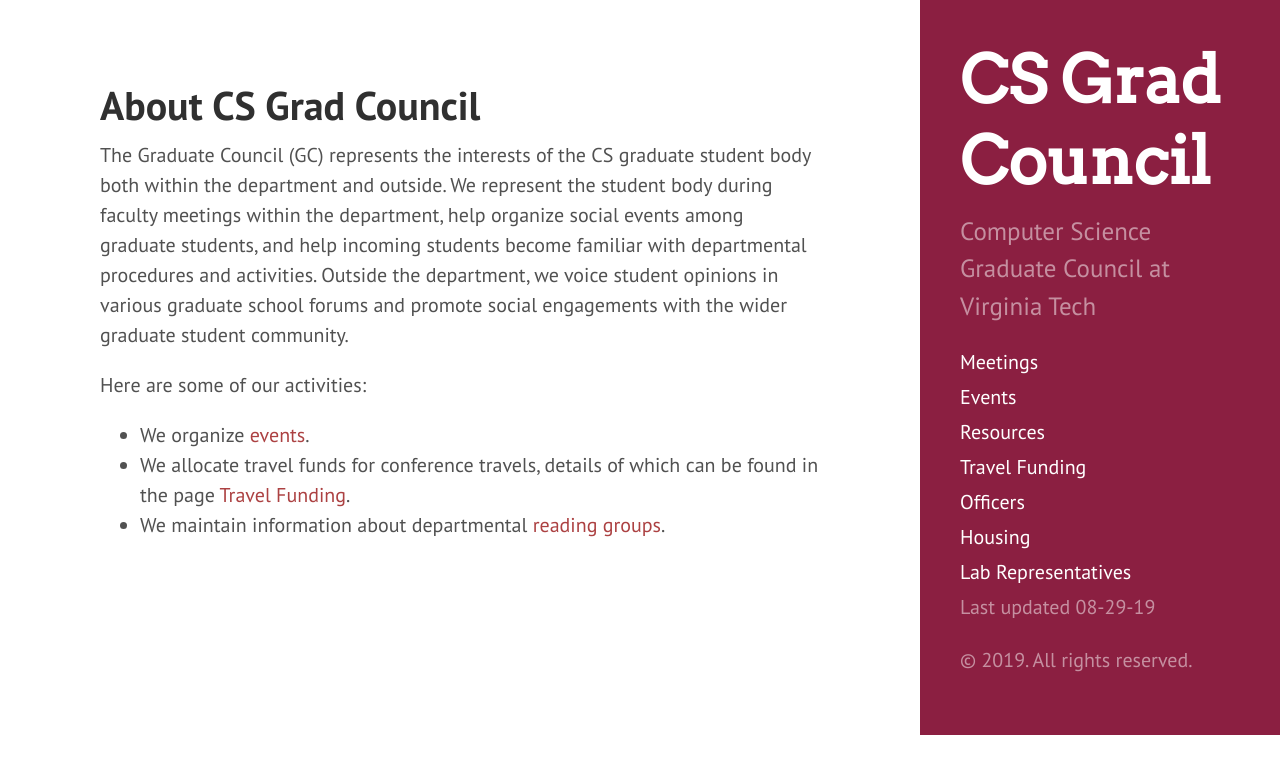
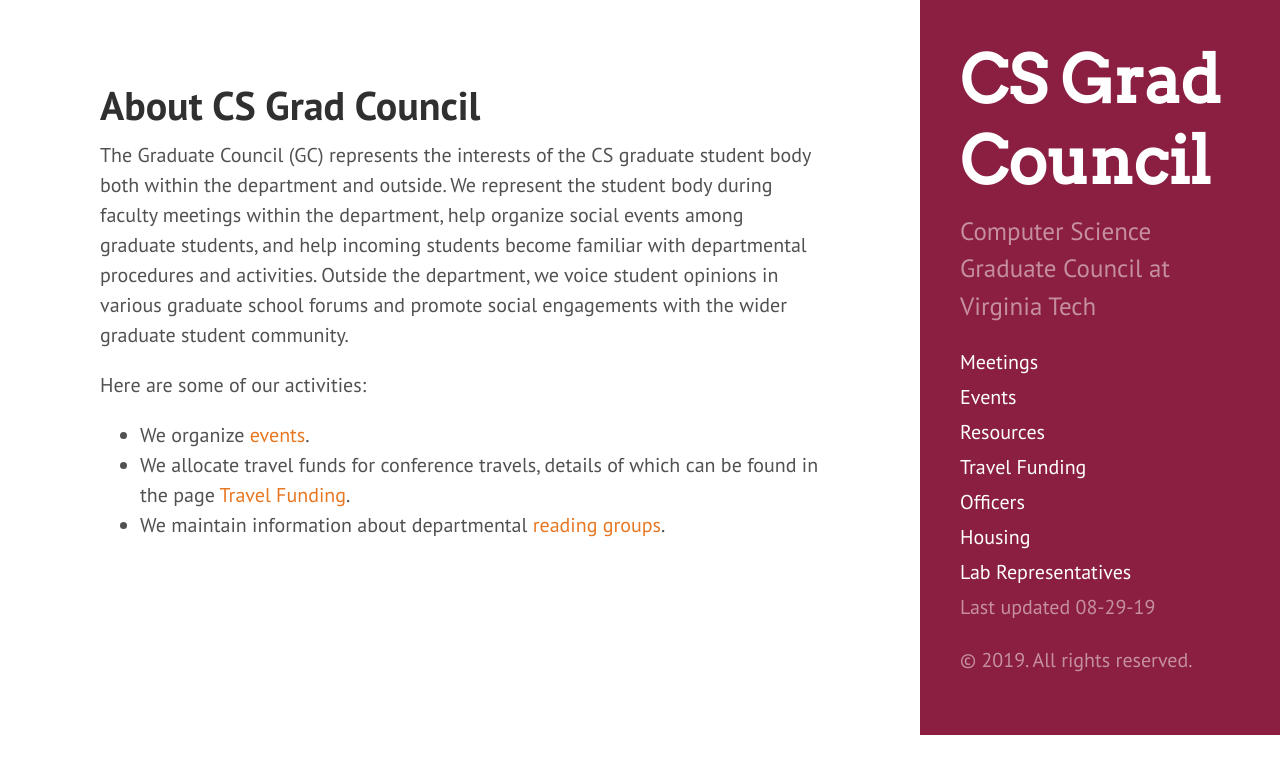
Before and after one commit to CSGraduateCouncil-VirginiaTech/csgc-website, a Jekyll site: the page built from csgc-jekyll-src/index.md, in a window 1280 px wide. Shown: the top 774 px of the page. Built offline with Jekyll 4.4.1, drawn with Linux system fonts in a browser that asks for light colours.

Commit message:
Change link color to VT Burnt Orange
Changed link color to match the color style of VT.

```diff
--- a/csgc-jekyll-src/assets/css/hyde.css
+++ b/csgc-jekyll-src/assets/css/hyde.css
@@ -181,7 +181,7 @@
 }
 .theme-base-08 .content a,
 .theme-base-08 .related-posts li a:hover {
-  color: #ac4142;
+  color: #E87722;
 }
 
 /* Orange */
```
